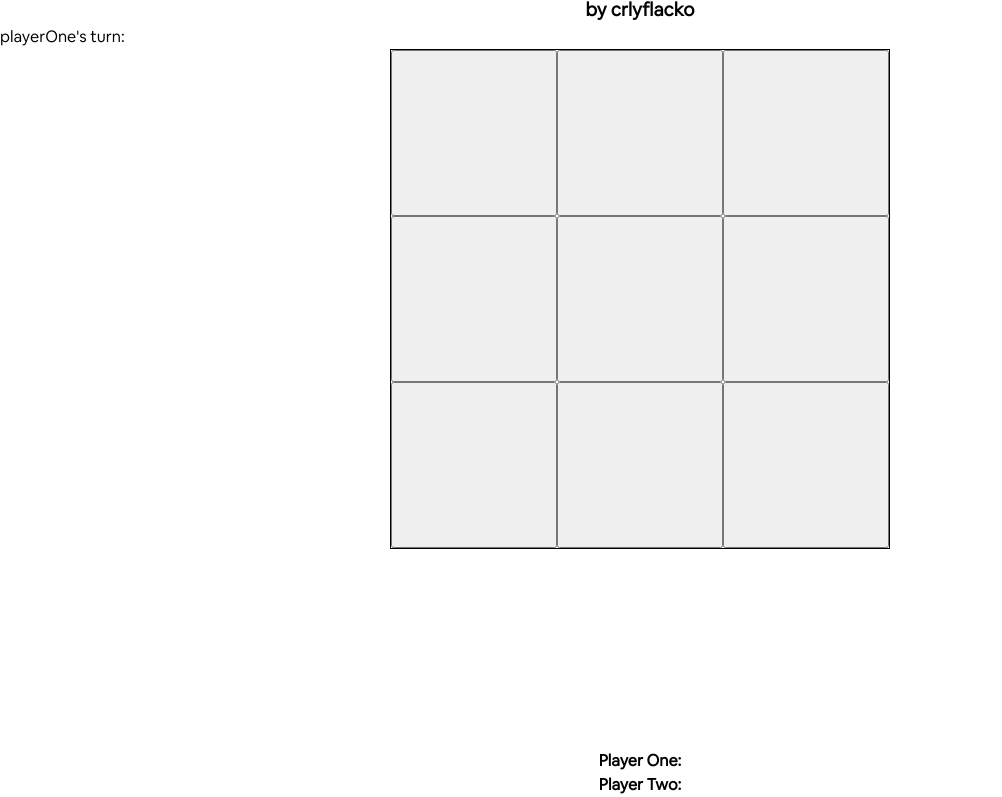
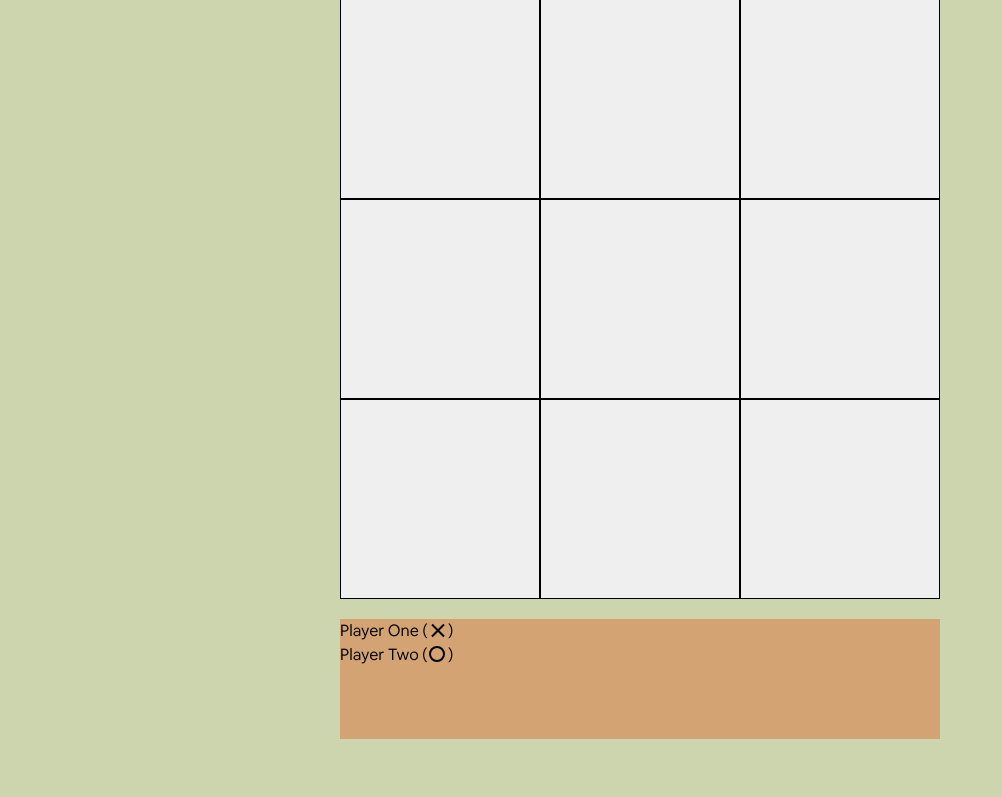
Before and after one commit to JodieFlacko/Tic-Tac-Toe, a plain HTML site: page index.html in a window 1280 px wide. Shown: the part 51-848 px from the top of the page, without its empty margins (0-1002 px from the left). After the commit the page ends 800 px from the top, so only its background shows below. Drawn offline with Linux system fonts and the light colour scheme.

Commit message:
feat: user is able to see his mark on the board

```diff
--- a/index.html
+++ b/index.html
@@ -9,19 +9,14 @@
 </head>
 <body>
     <div class="header">
-        <h1 class="title">Tic-Tac-Toe</h1>
-        <h3 class="by">by crlyflacko</h3>
-    </div>
-    <div class="turn">
-
     </div>
     <div class="container">
-        <div class="grid-container">
+        <div class="game">
         </div>
     </div>
-    <div class="score">
-        <h4 class="player-score">Player One: </h4>
-        <h4 class="player-score">Player Two: </h4>
+    <div class="scores">
+        <p class="player-one"><span class="p1">Player One (</span><span class="x"></span> )</p>
+        <p class="player-two"><span class="p2">Player Two (</span><span class="o"></span> )</p>
     </div>
 </body>
 </html>
--- a/script.js
+++ b/script.js
@@ -106,7 +106,7 @@ function screenController(){
     const game = GameController();
 
     const DOMelements = (function cacheDOM(){
-        boardDiv = document.querySelector(".grid-container");
+        boardDiv = document.querySelector(".game");
         turnDiv = document.querySelector(".turn");
 
         return { boardDiv, turnDiv };
@@ -120,19 +120,20 @@ function screenController(){
         const board = game.getBoard();
         const activePlayer = game.getActivePlayer();
 
-        DOMelements.turnDiv.textContent = `${activePlayer.name}'s turn: `;
 
         //create the cells
         board.forEach((row, index) => {
             const rowIndex = index;
             row.forEach((cell, index) =>{
                 const cellButton = document.createElement("button");
-                cellButton.classList.add(".cell");
+                const cellMark = document.createElement("div");
+                cellButton.classList.add("cell");
                 cellButton.dataset.row = rowIndex;
                 cellButton.dataset.column = index;
-
-                cellButton.textContent = cell.getValue();
+                if(cell.getValue() === "X") cellMark.classList.add("x");
+                else if(cell.getValue() === "O") cellMark.classList.add("o");
                 DOMelements.boardDiv.appendChild(cellButton);
+                cellButton.appendChild(cellMark);
             })
         });
     }
--- a/styles.css
+++ b/styles.css
@@ -55,17 +55,31 @@
 }
 
 /* Page style */
+:root{
+  --buff-color: #D4A373;
+  --papaya-color: #FAEDCD;
+  --cornsilk-color: #FEFAE0;
+  --beige-color: #E9EDC9;
+  --green-color: #CCD5AE;
+}
+
 
 body{
-    font-family: "airbnbcereal_w_bkregular", Arial, Helvetica, sans-serif;
-    height: 100vh;
-    margin: 0;
-    padding: 0;
-
+  font-family: "airbnbcereal_w_bkregular", Arial, Helvetica, sans-serif;
+  height: 100vh;
+  margin: 0;
+  padding: 0;
+  display: block;
+  background-color: var(--green-color);
 }
 .container{
-  width: 100%;
-  height: 700px;
+  position: absolute;
+  top: 50%;
+  left: 50%;
+  width: 600px;
+  height: 600px;
+  margin-left: -300px;
+  margin-top: -350px;
 }
 
 .header, .score{
@@ -79,22 +93,43 @@ h1{
   display: block;
 }
 
-.by{
-  display: block;
-}
-
-.grid-container{
-  width: 500px;
-  height: 500px;
-  margin: 0 auto;
+.game{
+  width: 100%;
+  height: 100%;
   display: grid;
   grid-template-columns: repeat(3, 1fr);
   grid-template-rows: repeat(3, 1fr);
-  border: 1px solid black;
-  border-collapse: collapse;
+}
+
+.x, .o{
+  width: 100%;
+  height: 100%;
+  position: relative;
+}
+
+div.x::before, div.x::after{
+  position: absolute;
+  display: block;
+  width: 20px;
+  height: 160px;
+  top: 20px;
+  left: 80px;
+}
+
+div.o{
+  position: absolute;
+  display: block;
+  width: 140px;
+  height: 140px;
+  border: 20px solid black;
+  border-radius: 50%;
+  top: 30px;
+  left: 30px;
+
 }
 
 .cell{
+  position: relative;
   border-collapse: collapse;
   border: 1px solid black;
   margin: 0;
@@ -102,3 +137,68 @@ h1{
   width: 100%;
   height: 100%;
 }
+
+.cell:hover{
+  background-color: var(--cornsilk-color);
+}
+
+.scores{
+  position: absolute;
+  top: 50%;
+  left: 50%;
+  width: 600px;
+  height: 120px;
+  margin-left: -300px;
+  margin-top: 270px;
+  background-color: #D4A373;
+}
+
+.scores .x{
+  display: inline-block;
+  width: 17px;
+  height: 17px;
+  transform: translate3d(0, 0, 0);
+}
+
+.scores .x::before, .scores .x::after{
+  top: 3px;
+  left: 2px;
+  margin-left: 7px;
+  width: 2px;
+  height: 17px;
+}
+
+.x::before, .x::after{
+  content: "";
+  display: block;
+  position: absolute;
+  background-color: black;
+}
+
+.x::before{
+  transform: rotate(-45deg);
+}
+
+.x::after{
+  transform: rotate(45deg);
+}
+
+.scores .o{
+  display: inline-block;
+  width: 17px;
+  height: 17px;
+  transform: translate3d(0, 0, 0);
+}
+
+.scores .o::before{
+  content: "";
+  display: block;
+  position: absolute;
+  border: 2px solid black;
+  background-color: transparent;
+  border-radius: 50%;
+  width: 16px;
+  height: 16px;
+  top: 3px;
+  left: 2px;
+}
```
